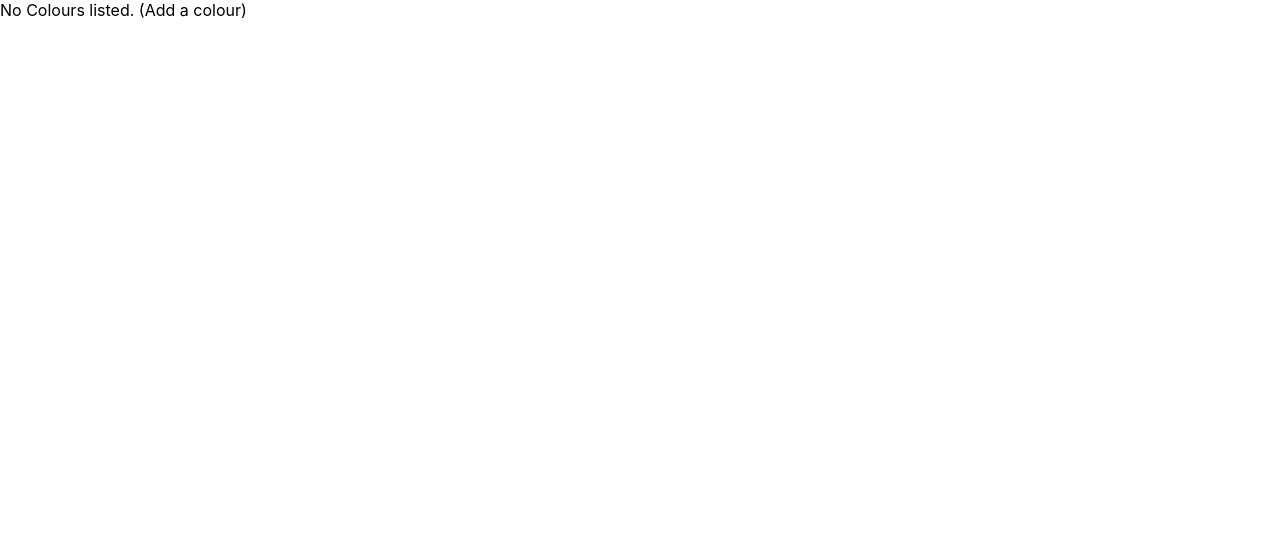
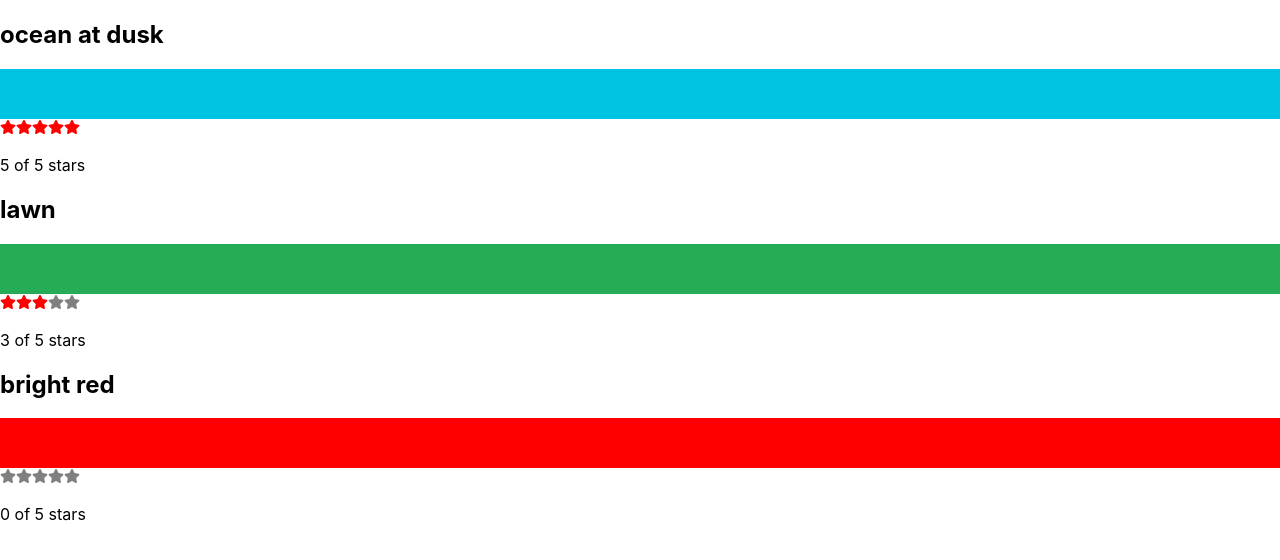
Before and after one commit to manjula-guneratne/star_rating, a React (Create React App) app: page / in a window 1280 px wide. Shown: the top 560 px of the page. Built offline with nearby package versions, Linux system fonts and the light colour scheme.

Commit message:
Corrected the spelling mistake (color)

```diff
--- a/src/App.js
+++ b/src/App.js
@@ -2,9 +2,10 @@ import React, {useState} from "react";
 import colourData from "./colour-data.json";
 import ColourList from "./ColourList.js";
 
+
 function App() {
     const [colours] = useState(colourData);
-    return <ColourList colors={colours} />;
+    return <ColourList colours={colours} />;
 }
 
 export default App;
--- a/src/Colour.js
+++ b/src/Colour.js
@@ -9,7 +9,7 @@ function Colour({title, colour, rating}){
             <div style={{height: 50, backgroundColor: colour}} />
             <StarRating selectedStars={rating} />
         </section>
-    )
+    );
 }
 
 export default Colour;
--- a/src/Star.js
+++ b/src/Star.js
@@ -1,7 +1,7 @@
 import React from "react";
 import {FaStar} from "react-icons/fa";
 
-function Star({ selected = false, onSelect = (f) => f }) {
+function Star({ selected = false, onSelect = f => f }) {
     return <FaStar color={selected ? "red" : "grey"} onClick={onSelect} />;
 }
 
--- a/src/colour-data.json
+++ b/src/colour-data.json
@@ -1,18 +1,18 @@
 [
   {
-    "id": "1",
+    "id": "0175d1f0-a8c6-41bf-8d02-df5734d829a4",
     "title": "ocean at dusk",
     "colour": "#00c4e2",
     "rating": 5
   },
   {
-    "id": "2",
+    "id": "83c7ba2f-7392-4d7d-9e23-35adbe186046",
     "title": "lawn",
     "colour": "#26ac56",
     "rating": 3
   },
   {
-    "id": "3",
+    "id": "a11e3995-b0bd-4d58-8c48-5e49ae7f7f23",
     "title": "bright red",
     "colour": "#ff0000",
     "rating": 0
--- a/src/index.js
+++ b/src/index.js
@@ -8,7 +8,7 @@ const root = ReactDOM.createRoot(document.getElementById('root'));
 root.render(
   <React.StrictMode>
     <App />
-  </React.StrictMode>
+  </React.StrictMode>,
 );
 
 // If you want to start measuring performance in your app, pass a function
```
Also changed, not shown: src/StarRating.js (+3 -7 lines).
